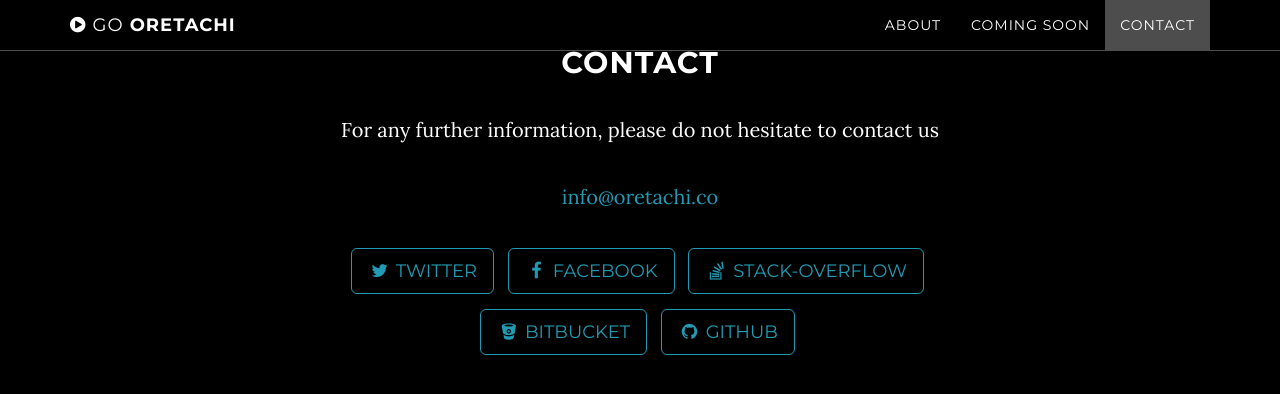
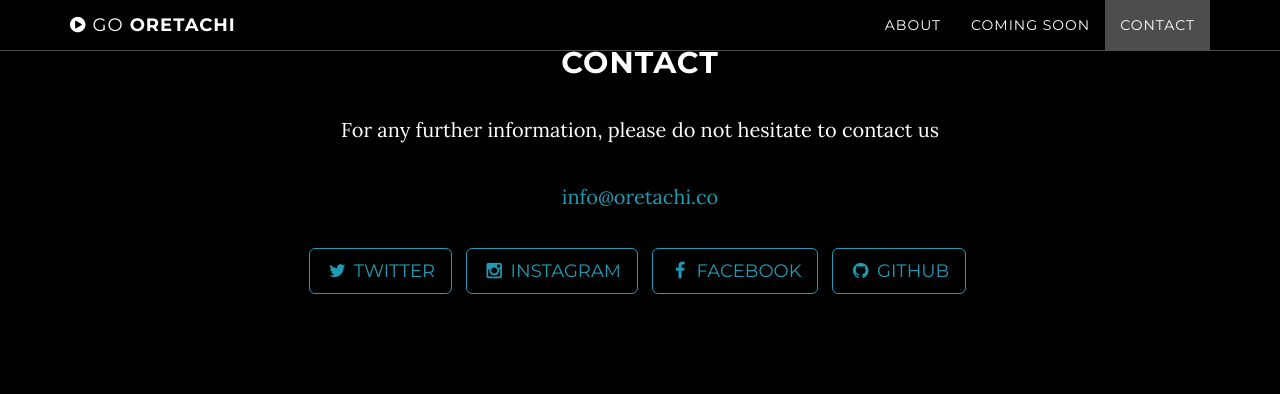
Before and after one commit to oretachi/oretachi.github.io, a Jekyll site: the page built from index.html, in a window 1280 px wide and 900 px high, scrolled down 2267 px. Shown: the top 394 px of the window. Built offline with Jekyll 4.4.1, drawn with Linux system fonts in a browser that asks for light colours.

Commit message:
Updated _config.yml

```diff
--- a/_config.yml
+++ b/_config.yml
@@ -16,14 +16,12 @@
 social:
   - title: twitter
     url: https://twitter.com/SBootstrap
+  - title: instagram
+    url: https://www.instagram.com/oretachi.co/
   - title: facebook
     url:
-  - title: stack-overflow
-    url: http://stackoverflow.com/questions/tagged/jekyll
-  - title: bitbucket
-    url: http://bitbucket.org/jekyll
   - title: github
-    url: https://github.com/IronSummitMedia/startbootstrap
+    url: https://github.com/Shirotobi/shirotobi.github.io
 
 # Build settings
 markdown: kramdown
```
